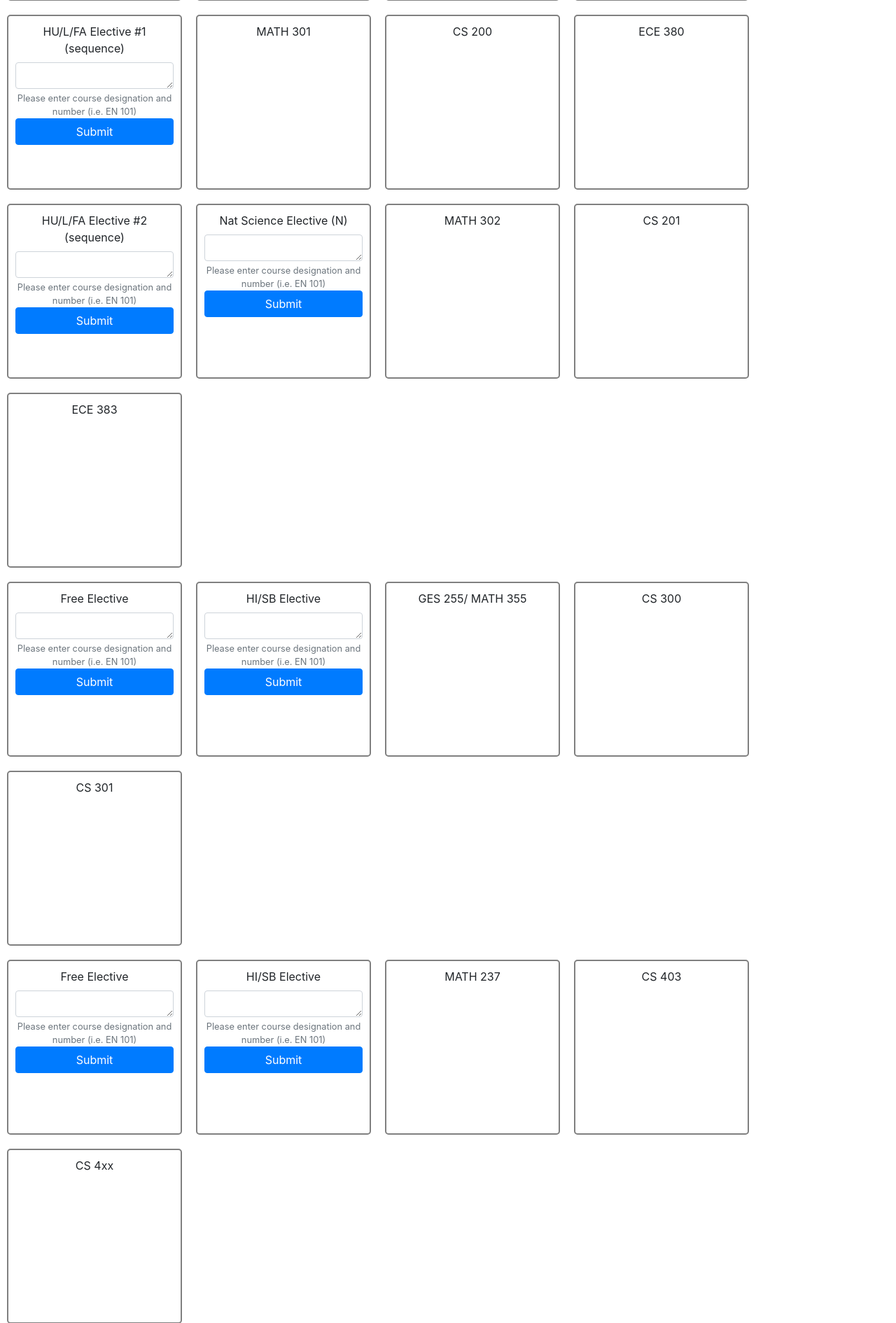
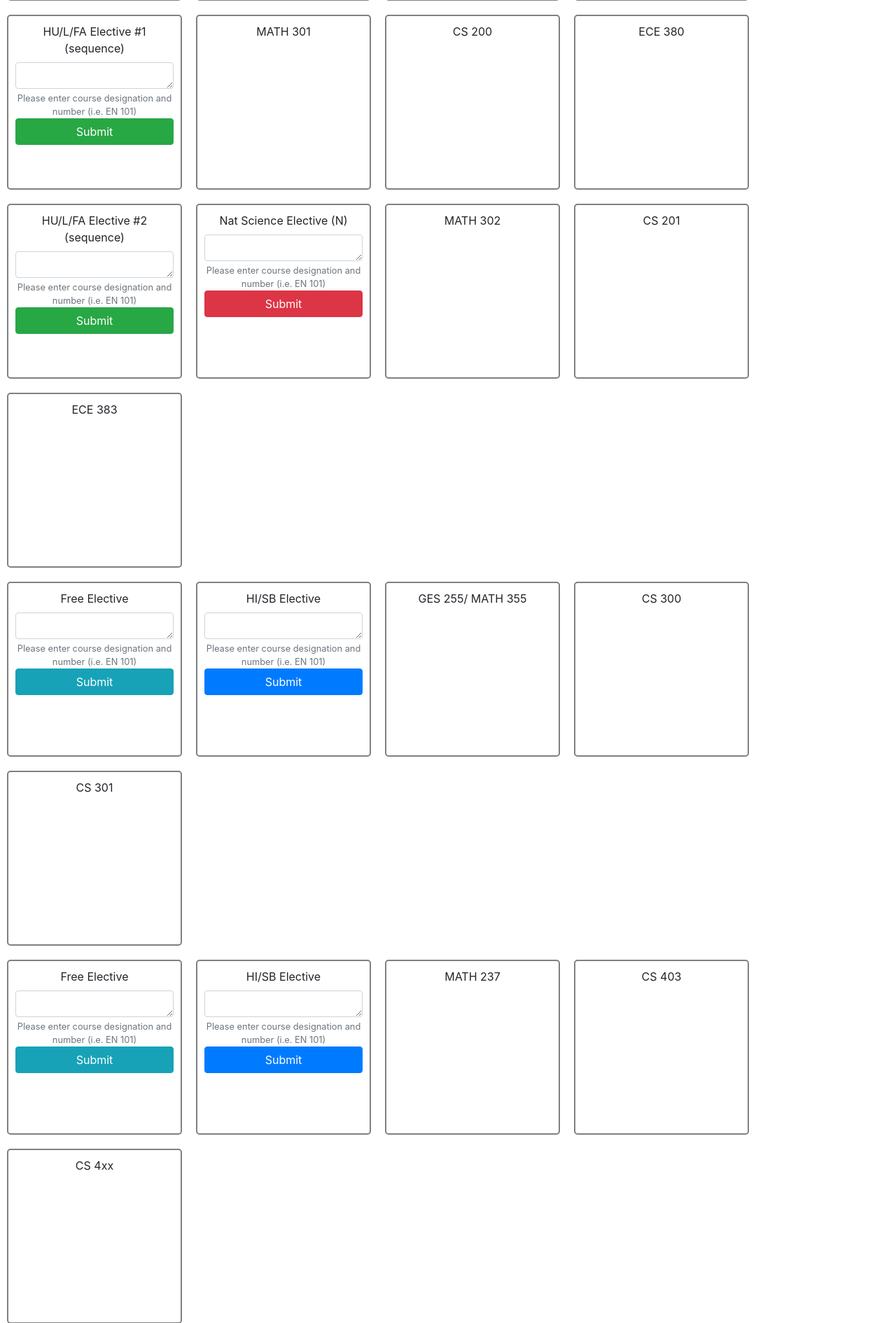
Before and after one commit to cmbaumann/uflow, a Flask app: page /flowchart in a window 1280 px wide. Shown: the part 1033-2923 px from the top of the page at 70% size. Run offline with Flask 2, Linux system fonts and the light colour scheme; the visitor is signed in with stand-in values (Sample User, id 1); some libraries are stand-ins or nearby versions.

Commit message:
updated button colors
this way each one appears unique. Can personalize color choice here: https://stackoverflow.com/questions/28261287/how-to-change-btn-color-in-bootstrap this way each one can be similar, but not the exact same color

```diff
--- a/sourcecode/templates/flowchart.html
+++ b/sourcecode/templates/flowchart.html
@@ -2,6 +2,12 @@
 {% block title %}Flowchart Editor{% endblock %}
 
 {% block head %}
+
+<!--
+FIXME:
+can change bootstrap button colors - so can make them to my liking
+https://stackoverflow.com/questions/28261287/how-to-change-btn-color-in-bootstrap
+-->
 
 <style>
 
@@ -205,7 +211,7 @@
                 <label for="fillOutElective">HU/L/FA Elective #1 (sequence)</label>
                 <textarea class="form-control" id="10electiveText" rows="1"></textarea>
                 <small id="10ElectiveHelp" class="form-text text-muted">Please enter course designation and number (i.e. EN 101)</small>
-                <button type="button" name="10Button" value="10Button" class="btn btn-primary btn-block mb-4" id="10Button" onclick="click_button('10')">Submit</button>
+                <button type="button" name="10Button" value="10Button" class="btn btn-success btn-block mb-4" id="10Button" onclick="click_button('10')">Submit</button>
                 <h3 id="10OutputElective"></h3>
             </div>
 
@@ -252,7 +258,7 @@
                 <label for="fillOutElective">HU/L/FA Elective #2 (sequence)</label>
                 <textarea class="form-control" id="14electiveText" rows="1"></textarea>
                 <small id="14ElectiveHelp" class="form-text text-muted">Please enter course designation and number (i.e. EN 101)</small>
-                <button type="button" name="14Button" value="14Button" class="btn btn-primary btn-block mb-4" id="14Button" onclick="click_button('14')">Submit</button>
+                <button type="button" name="14Button" value="14Button" class="btn btn-success btn-block mb-4" id="14Button" onclick="click_button('14')">Submit</button>
                 <h3 id="14OutputElective"></h3>
             </div>
 
@@ -270,7 +276,7 @@
                 <label for="fillOutElective">Nat Science Elective (N)</label>
                 <textarea class="form-control" id="15electiveText" rows="1"></textarea>
                 <small id="15ElectiveHelp" class="form-text text-muted">Please enter course designation and number (i.e. EN 101)</small>
-                <button type="button" name="15Button" value="15Button" class="btn btn-primary btn-block mb-4" id="15Button" onclick="click_button('15')">Submit</button>
+                <button type="button" name="15Button" value="15Button" class="btn btn-danger btn-block mb-4" id="15Button" onclick="click_button('15')">Submit</button>
                 <h3 id="15OutputElective"></h3>
             </div>
 
@@ -317,7 +323,7 @@
                 <label for="fillOutElective">Free Elective</label>
                 <textarea class="form-control" id="19electiveText" rows="1"></textarea>
                 <small id="19ElectiveHelp" class="form-text text-muted">Please enter course designation and number (i.e. EN 101)</small>
-                <button type="button" name="19Button" value="19Button" class="btn btn-primary btn-block mb-4" id="19Button" onclick="click_button('19')">Submit</button>
+                <button type="button" name="19Button" value="19Button" class="btn btn-info btn-block mb-4" id="19Button" onclick="click_button('19')">Submit</button>
                 <h3 id="19OutputElective"></h3>
             </div>
 
@@ -382,7 +388,7 @@
                 <label for="fillOutElective">Free Elective</label>
                 <textarea class="form-control" id="24electiveText" rows="1"></textarea>
                 <small id="24ElectiveHelp" class="form-text text-muted">Please enter course designation and number (i.e. EN 101)</small>
-                <button type="button" name="24Button" value="24Button" class="btn btn-primary btn-block mb-4" id="24Button" onclick="click_button('24')">Submit</button>
+                <button type="button" name="24Button" value="24Button" class="btn btn-info btn-block mb-4" id="24Button" onclick="click_button('24')">Submit</button>
                 <h3 id="24OutputElective"></h3>
             </div>
 
@@ -447,7 +453,7 @@
                 <label for="fillOutElective">Free Elective</label>
                 <textarea class="form-control" id="29electiveText" rows="1"></textarea>
                 <small id="29ElectiveHelp" class="form-text text-muted">Please enter course designation and number (i.e. EN 101)</small>
-                <button type="button" name="29Button" value="29Button" class="btn btn-primary btn-block mb-4" id="29Button" onclick="click_button('29')">Submit</button>
+                <button type="button" name="29Button" value="29Button" class="btn btn-info btn-block mb-4" id="29Button" onclick="click_button('29')">Submit</button>
                 <h3 id="29OutputElective"></h3>
             </div>
 
@@ -465,7 +471,7 @@
                 <label for="fillOutElective">HU/L/FA Elective</label>
                 <textarea class="form-control" id="30electiveText" rows="1"></textarea>
                 <small id="30ElectiveHelp" class="form-text text-muted">Please enter course designation and number (i.e. EN 101)</small>
-                <button type="button" name="30Button" value="30Button" class="btn btn-primary btn-block mb-4" id="30Button" onclick="click_button('30')">Submit</button>
+                <button type="button" name="30Button" value="30Button" class="btn btn-success btn-block mb-4" id="30Button" onclick="click_button('30')">Submit</button>
                 <h3 id="30OutputElective"></h3>
             </div>
 
@@ -483,7 +489,7 @@
                 <label for="fillOutElective">Nat Science #1 (sequence, N)</label>
                 <textarea class="form-control" id="31electiveText" rows="1"></textarea>
                 <small id="31ElectiveHelp" class="form-text text-muted">Please enter course designation and number (i.e. EN 101)</small>
-                <button type="button" name="31Button" value="31Button" class="btn btn-primary btn-block mb-4" id="31Button" onclick="click_button('31')">Submit</button>
+                <button type="button" name="31Button" value="31Button" class="btn btn-danger btn-block mb-4" id="31Button" onclick="click_button('31')">Submit</button>
                 <h3 id="31OutputElective"></h3>
             </div>
 
@@ -521,7 +527,7 @@
                 <label for="fillOutElective">Free Elective</label>
                 <textarea class="form-control" id="34electiveText" rows="1"></textarea>
                 <small id="34ElectiveHelp" class="form-text text-muted">Please enter course designation and number (i.e. EN 101)</small>
-                <button type="button" name="34Button" value="34Button" class="btn btn-primary btn-block mb-4" id="34Button" onclick="click_button('34')">Submit</button>
+                <button type="button" name="34Button" value="34Button" class="btn btn-info btn-block mb-4" id="34Button" onclick="click_button('34')">Submit</button>
                 <h3 id="34OutputElective"></h3>
             </div>
 
@@ -539,7 +545,7 @@
                 <label for="fillOutElective">Free Elective</label>
                 <textarea class="form-control" id="35electiveText" rows="1"></textarea>
                 <small id="35ElectiveHelp" class="form-text text-muted">Please enter course designation and number (i.e. EN 101)</small>
-                <button type="button" name="35Button" value="35Button" class="btn btn-primary btn-block mb-4" id="35Button" onclick="click_button('35')">Submit</button>
+                <button type="button" name="35Button" value="35Button" class="btn btn-info btn-block mb-4" id="35Button" onclick="click_button('35')">Submit</button>
                 <h3 id="35OutputElective"></h3>
             </div>
 
@@ -557,7 +563,7 @@
                 <label for="fillOutElective">Nat Science #2 (sequence, N)</label>
                 <textarea class="form-control" id="36electiveText" rows="1"></textarea>
                 <small id="36ElectiveHelp" class="form-text text-muted">Please enter course designation and number (i.e. EN 101)</small>
-                <button type="button" name="36Button" value="36Button" class="btn btn-primary btn-block mb-4" id="36Button" onclick="click_button('36')">Submit</button>
+                <button type="button" name="36Button" value="36Button" class="btn btn-danger btn-block mb-4" id="36Button" onclick="click_button('36')">Submit</button>
                 <h3 id="36OutputElective"></h3>
             </div>
 
```
